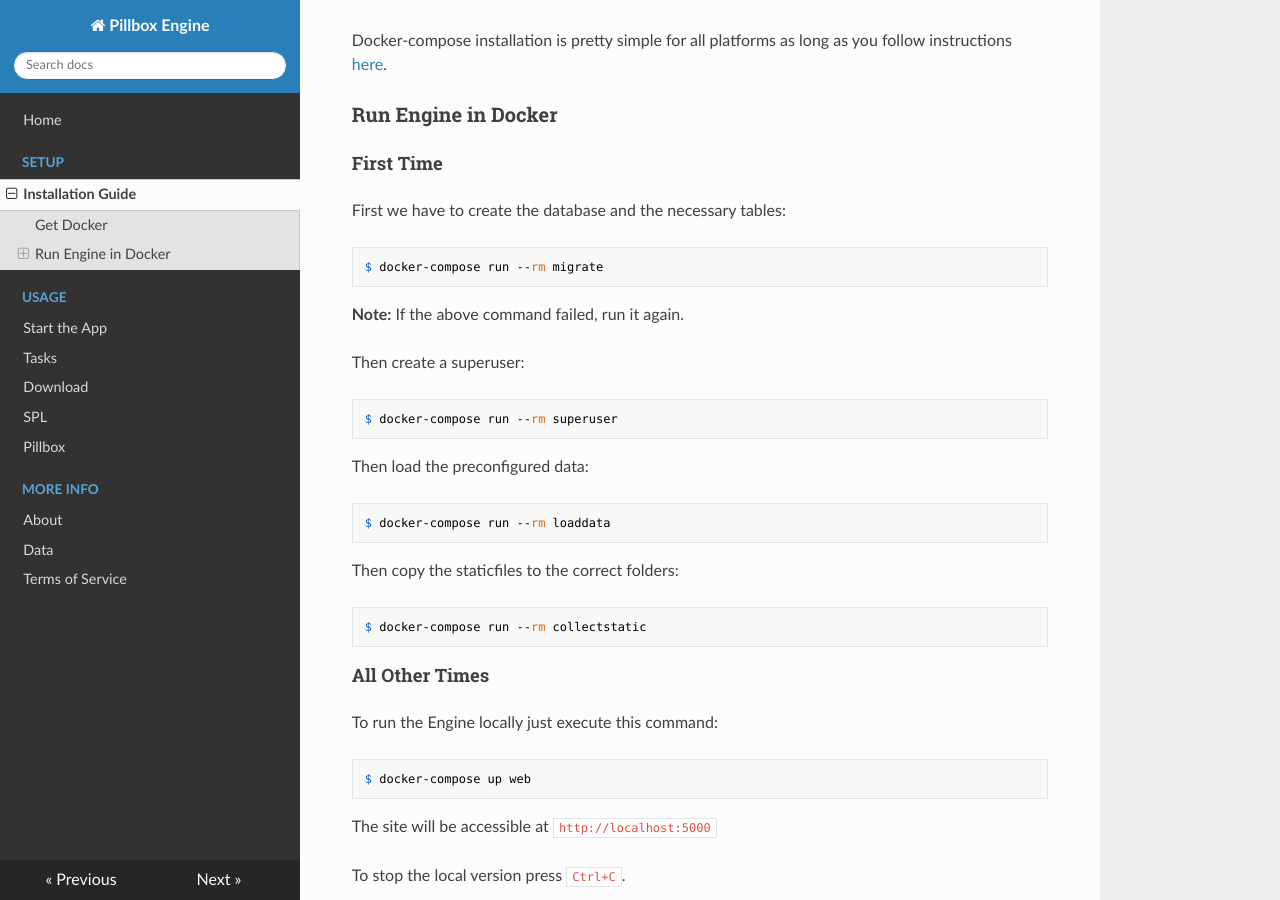
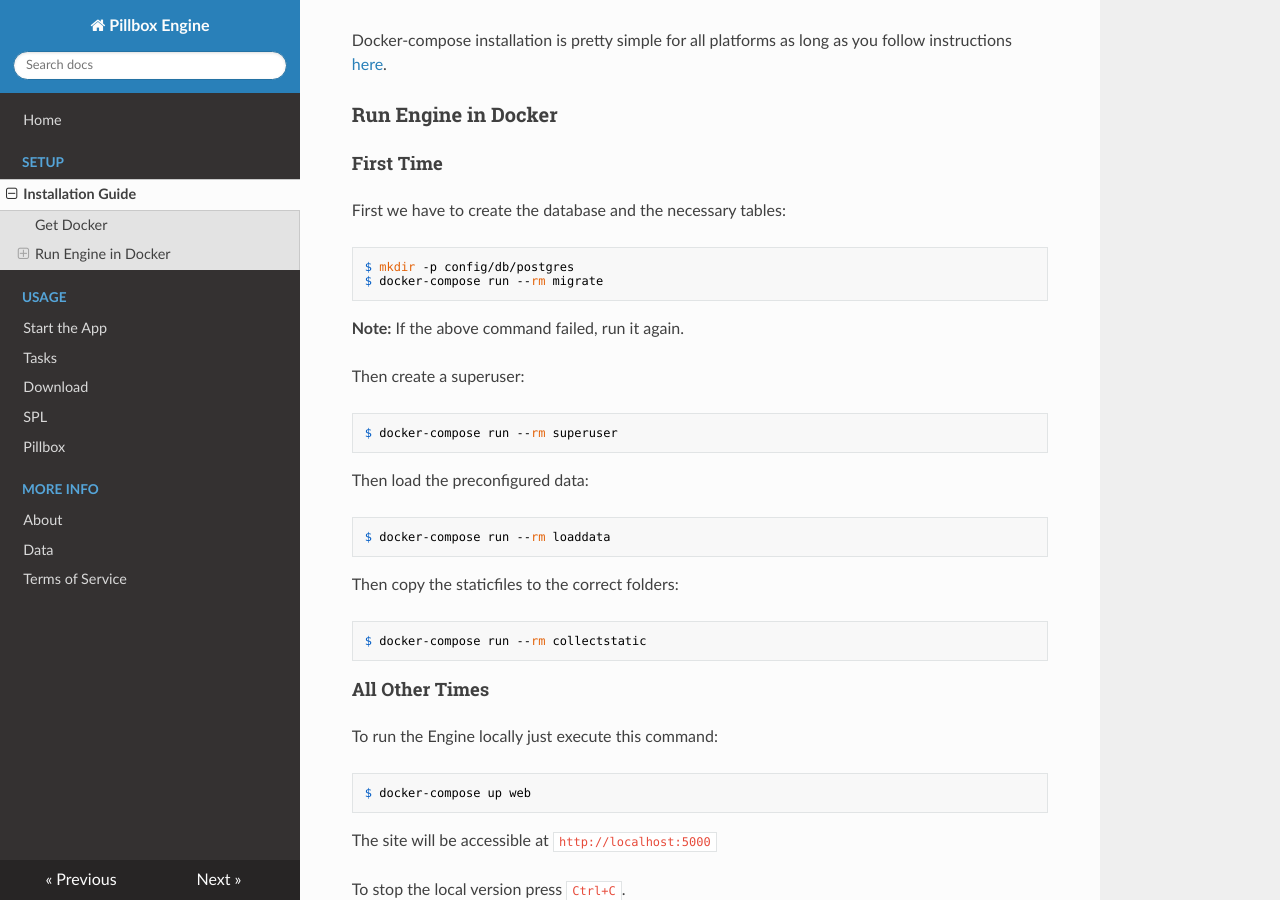
Before and after one commit to HHS/pillbox-engine, an MkDocs documentation site: the page built from docs/docs/install.md, in a window 1280 px wide and 900 px high, scrolled down 440 px. Built offline with MkDocs 1.6.1, drawn with Linux system fonts in a browser that asks for light colours; nearby versions of some CDN libraries; old or Windows-style settings are respelled for this version of MkDocs.

Commit message:
update install.md

```diff
--- a/docs/docs/install.md
+++ b/docs/docs/install.md
@@ -19,6 +19,7 @@
 
 First we have to create the database and the necessary tables:
 
+    $ mkdir -p config/db/postgres
     $ docker-compose run --rm migrate
 
 **Note:** If the above command failed, run it again.
```
